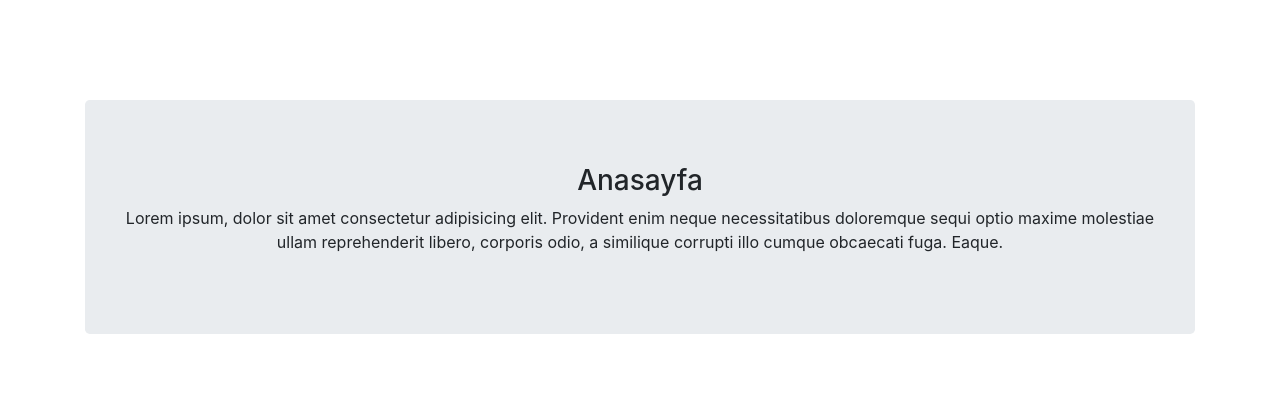
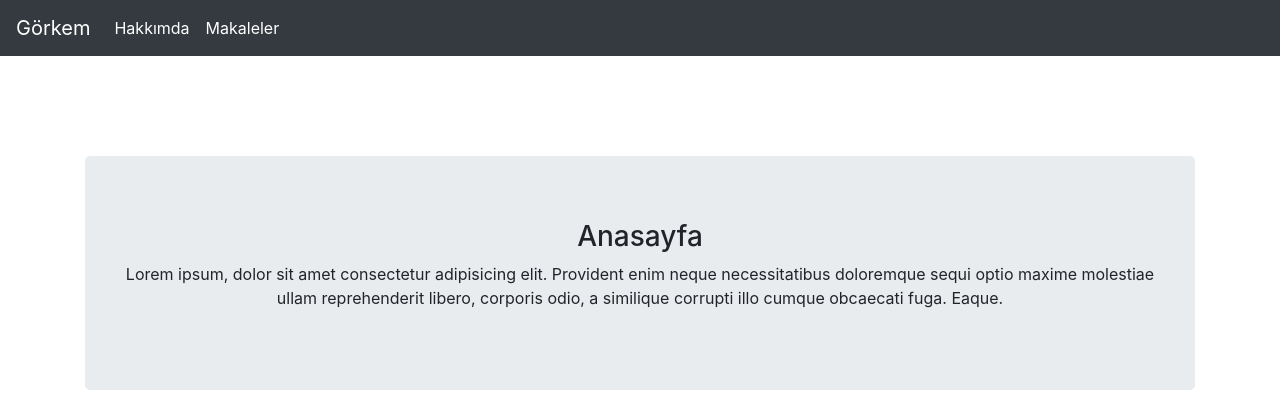
Before and after one commit to GorkemGuray/django_udemy, a Django app: page / in a window 1280 px wide. Shown: the top 420 px of the page. Run offline with Django 3.2, Linux system fonts and the light colour scheme; some libraries are stand-ins or nearby versions.

Commit message:
Ders-205
Navbar ekleme

```diff
--- /dev/null
+++ b/blog/templates/includes/navbar.html
@@ -0,0 +1,27 @@
+<nav class="navbar navbar-expand-lg navbar-dark bg-dark">
+  <a class="navbar-brand" href="/">Görkem</a>
+  <button class="navbar-toggler" type="button" data-toggle="collapse" data-target="#navbarSupportedContent" aria-controls="navbarSupportedContent" aria-expanded="false" aria-label="Toggle navigation">
+    <span class="navbar-toggler-icon"></span>
+  </button>
+
+  <div class="collapse navbar-collapse" id="navbarSupportedContent">
+    <ul class="navbar-nav mr-auto">
+
+        <li class="nav-item active">
+            <a class="nav-link" href="/about">Hakkımda</a>
+        </li>
+
+        <li class="nav-item active">
+             <a class="nav-link" href="/articles">Makaleler</a>
+        </li>
+
+    </ul>
+
+    <ul class="navbar-nav ml-auto">
+
+
+
+
+    </ul>
+  </div>
+</nav>
--- a/blog/templates/layout.html
+++ b/blog/templates/layout.html
@@ -8,6 +8,7 @@
     <title>Görkem Blog | {% block title %}{% endblock title %}</title>
 </head>
 <body>
+    {% include 'includes\navbar.html' %}
     <div style="margin-top:100px;" class="container">
          {% block body %}
         {% endblock body %}
```
